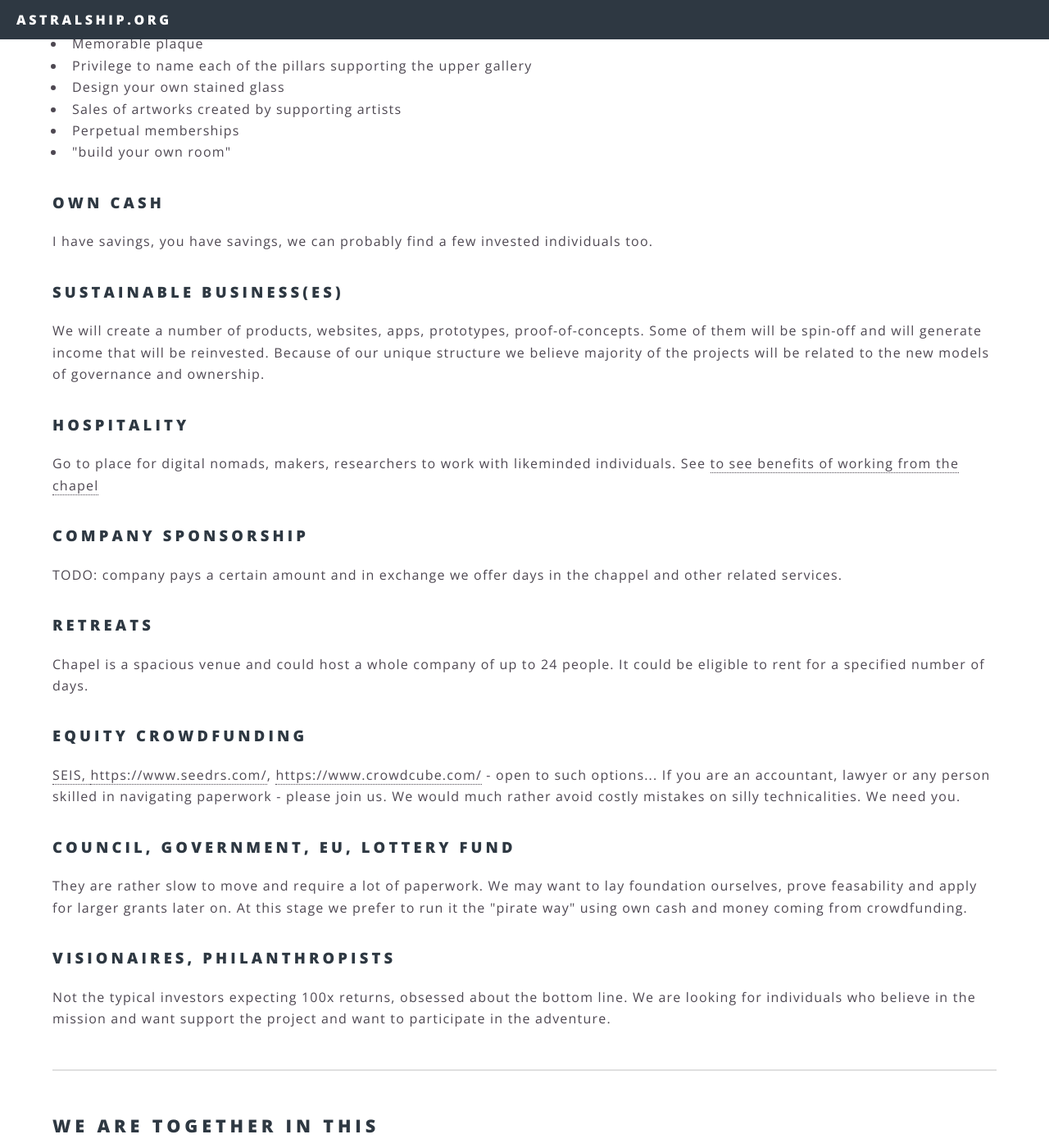
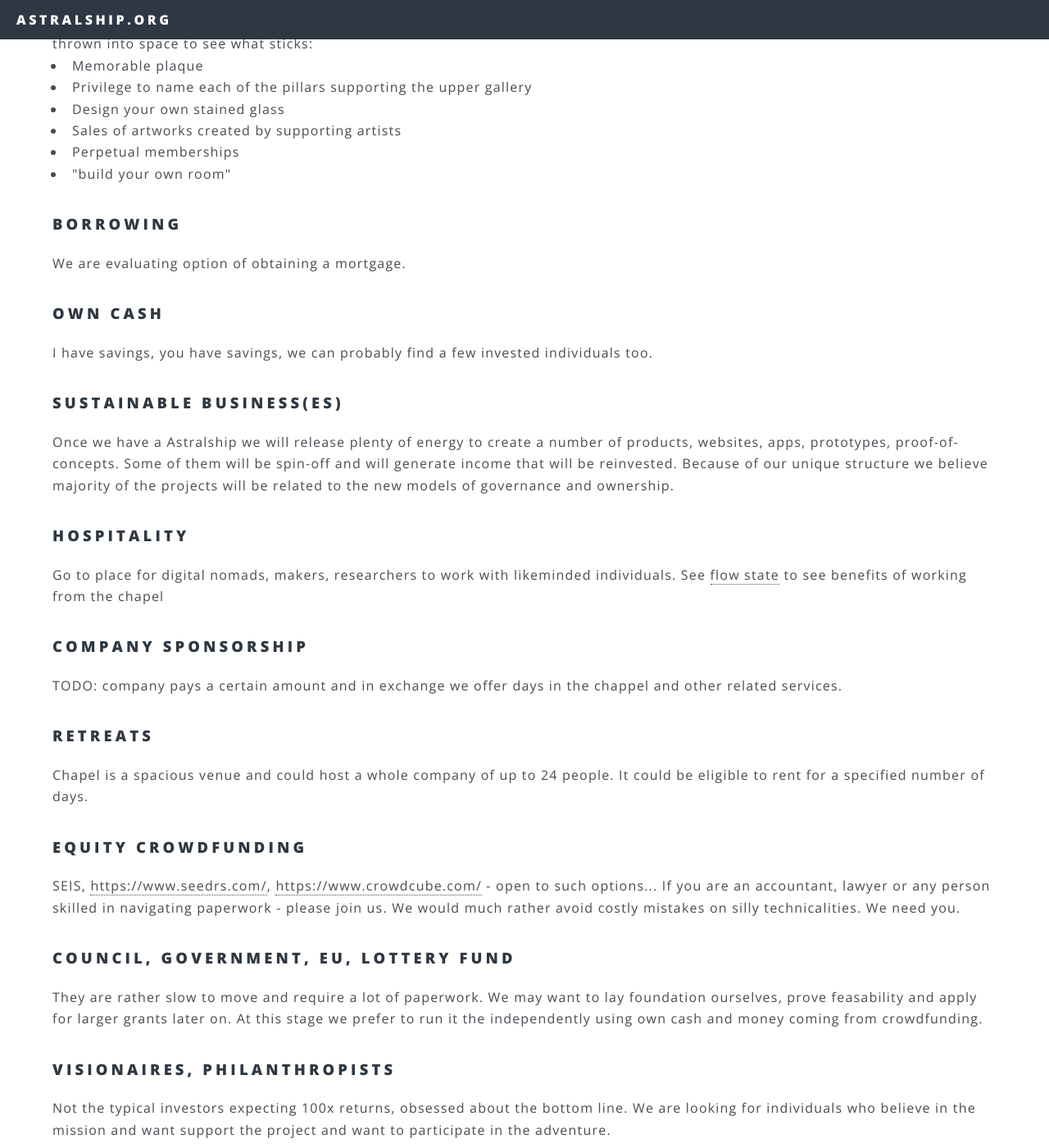
Before and after one commit to astralship/astralship.github.io, a Jekyll site: the page built from investment.html, in a window 1280 px wide and 1400 px high, scrolled down 1276 px. Shown: the whole window at 82% size. Built offline with Jekyll 4.4.1, drawn with Linux system fonts in a browser that asks for light colours; some of the changed text lies outside the part shown.

Commit message:
small fixes

```diff
--- a/global.html
+++ b/global.html
@@ -3,6 +3,8 @@ layout: page
 title: Global fleet
 subtitle: Think globally, act locally
 ---
+
+	<h3>Replicate the model</h3>
 
 	<h3>Our unique edge</h3>
 	<p>There is a number of reasons why believe the project is going to be successful. We own the place, we have planning permission and we are vital parts of various online communities. We believe that work that we do in Snowdonia will be used in other places around the globe.</p>
--- a/investment.html
+++ b/investment.html
@@ -19,6 +19,7 @@ subtitle: Work together for a better future
 
 	<ul>
 		<li>£1 postcard <em>(to get plenty of backers and boost visibility)</em></li>
+		<li>Do we want such small reward? <a href="https://www.quora.com/Is-it-a-good-idea-to-have-1-Kickstarter-reward">https://www.quora.com/Is-it-a-good-idea-to-have-1-Kickstarter-reward</a></li>
 		<li>£5 meal</li>
 		<li>£25 one night stay</li>
 		<li>£100 one hour digital strategy session</li>
@@ -30,7 +31,7 @@ subtitle: Work together for a better future
 		<li>Hire they chapel for a journey...</li>
 		<li>Hire the crew a journey...</li>
 	</ul>
-	We are considering hiring our resources both in terms of the venue and manpower. See more about <a href="journeys.html">journeys</a>.
+	We are considering hiring our resources both in terms of the venue and manpower. See more about <a href="voyages.html">voyages</a>.
 
 
 	Some random ideas thrown into space to see what sticks:
@@ -44,14 +45,17 @@ subtitle: Work together for a better future
 	</ul>
 
 
+	<h3>Borrowing</h3>
+	<p>We are evaluating option of obtaining a mortgage.</p>
+
 	<h3>Own cash</h3>
 	<p>I have savings, you have savings, we can probably find a few invested individuals too.</p>
 
 	<h3>Sustainable business(es)</h3>
-	<p>We will create a number of products, websites, apps, prototypes, proof-of-concepts. Some of them will be spin-off and will generate income that will be reinvested. Because of our unique structure we believe majority of the projects will be related to the new models of governance and ownership.</p>
+	<p>Once we have a Astralship we will release plenty of energy to create a number of products, websites, apps, prototypes, proof-of-concepts. Some of them will be spin-off and will generate income that will be reinvested. Because of our unique structure we believe majority of the projects will be related to the new models of governance and ownership.</p>
 
 	<h3>Hospitality</h3>
-	<p>Go to place for digital nomads, makers, researchers to work with likeminded individuals. See <a href="flow.html"> to see benefits of working from the chapel</p>
+	<p>Go to place for digital nomads, makers, researchers to work with likeminded individuals. See <a href="flow.html">flow state</a> to see benefits of working from the chapel</p>
 
 	<h3>Company sponsorship</h3>
 	<p>TODO: company pays a certain amount and in exchange we offer days in the chappel and other related services.</p>
@@ -63,7 +67,7 @@ subtitle: Work together for a better future
 	<p>SEIS, <a href="https://www.seedrs.com/">https://www.seedrs.com/</a>, <a href="https://www.crowdcube.com/">https://www.crowdcube.com/</a> - open to such options... If you are an accountant, lawyer or any person skilled in navigating paperwork - please join us. We would much rather avoid costly mistakes on silly technicalities. We need you.</p>
 
 	<h3>Council, Government, EU, Lottery Fund</h3>
-	<p>They are rather slow to move and require a lot of paperwork. We may want to lay foundation ourselves, prove feasability and apply for larger grants later on. At this stage we prefer to run it the "pirate way" using own cash and money coming from crowdfunding.</p>
+	<p>They are rather slow to move and require a lot of paperwork. We may want to lay foundation ourselves, prove feasability and apply for larger grants later on. At this stage we prefer to run it the independently using own cash and money coming from crowdfunding.</p>
 
 	<h3>Visionaires, Philanthropists</h3>
 	<p>Not the typical investors expecting 100x returns, obsessed about the bottom line. We are looking for individuals who believe in the mission and want support the project and want to participate in the adventure.</p>
```
Also changed, not shown: index.html (+6 -3 lines), team.html (renamed from about.html, +16 -9 lines).
